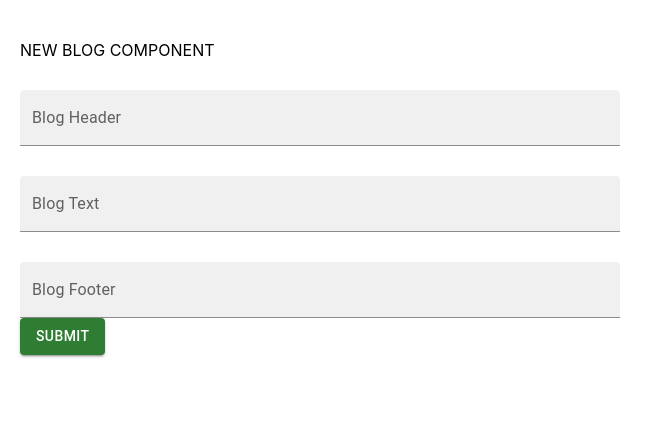
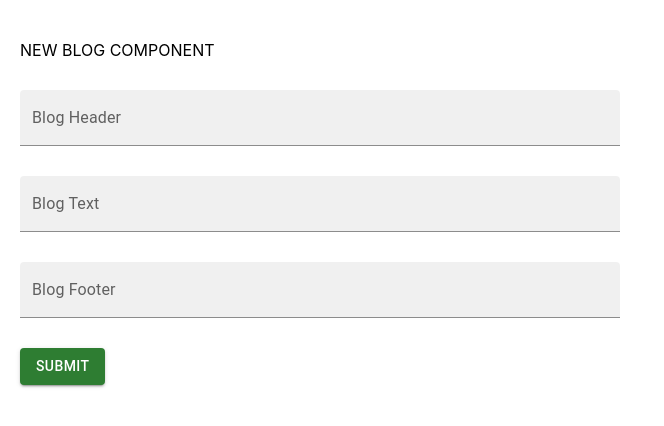
Before and after one commit to vaidabernotiene/REACT_project, a React (Create React App) app in the folder FrontEnd/app/: page /add in a window 1280 px wide. Shown: the top 426 px of the page, without its empty margins (0-664 px from the left). Built offline with nearby package versions, Linux system fonts and the light colour scheme.

Commit message:
update button from new blog

```diff
--- a/FrontEnd/app/src/components/NewBlog.jsx
+++ b/FrontEnd/app/src/components/NewBlog.jsx
@@ -51,7 +51,7 @@ export const NewBlog = () => {
             // sx={{ gridColumn: "span 2" }}
           />
         </Box>
-        <Button variant="contained" color="success">
+        <Button variant="contained" color="success" sx={{ marginTop: '30px' }}>
           Submit
         </Button>
       </Box>
```
